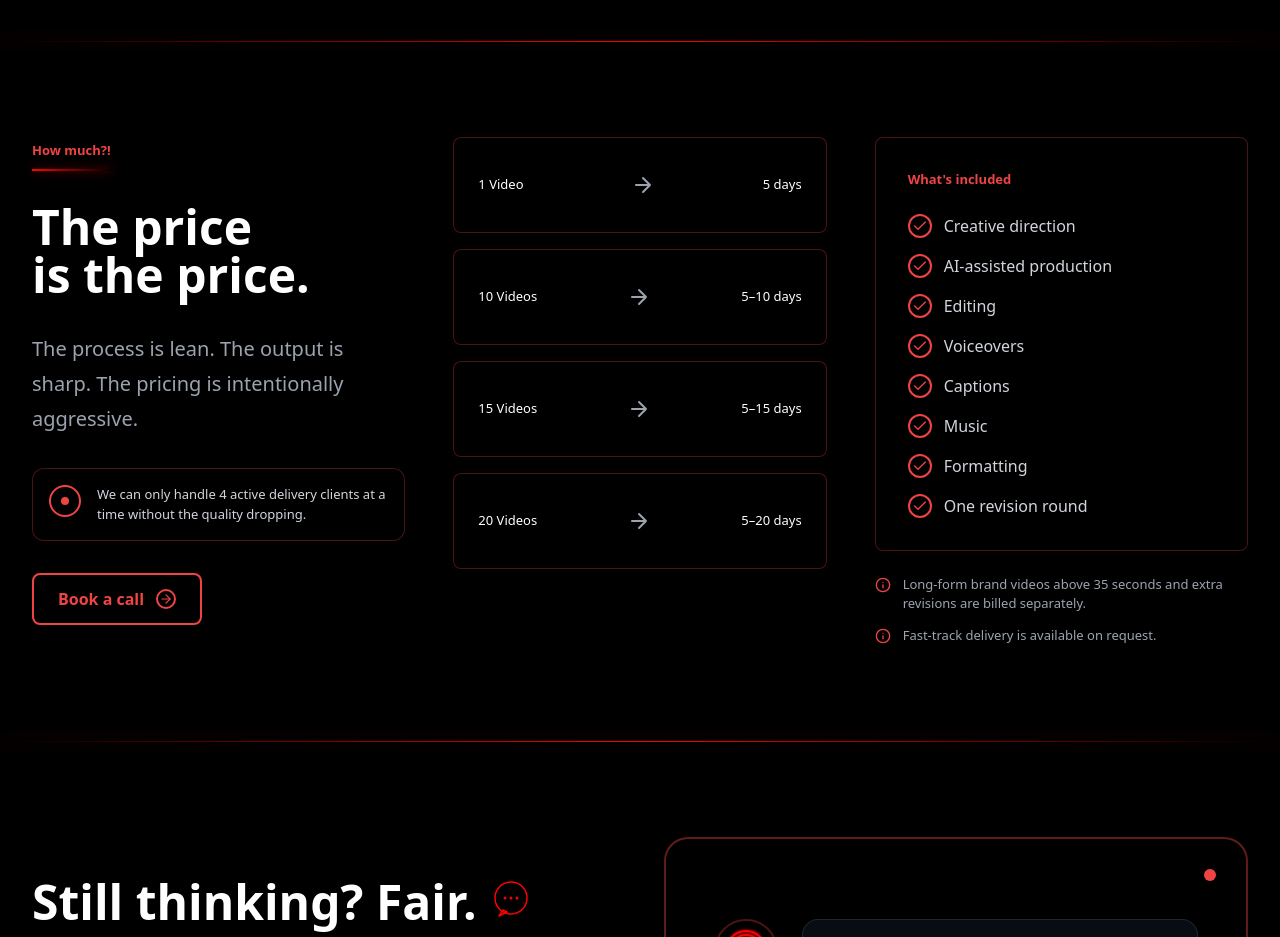
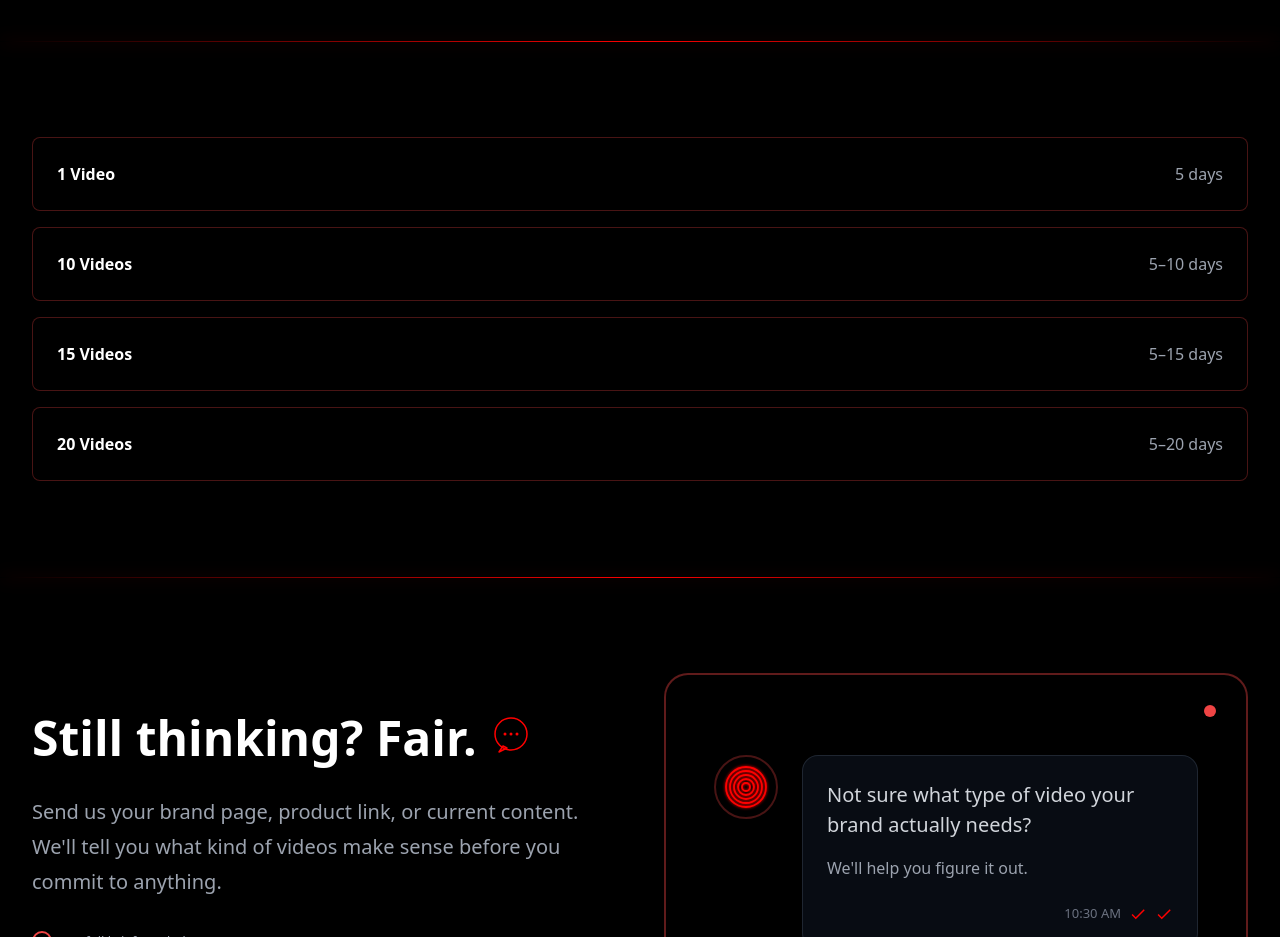
Before and after one commit to Ag-Mitali/spiral-up, a Next.js app: page / in a window 1280 px wide. Shown: the part 3920-4857 px from the top of the page. Built offline with nearby package versions, Linux system fonts and the light colour scheme.

Commit message:
Simplify PricingDuplicate to bare minimum - debug Vercel build

```diff
--- a/components/sections/PricingDuplicate.tsx
+++ b/components/sections/PricingDuplicate.tsx
@@ -5,47 +5,14 @@ import { Check, Info, ArrowRight } from 'lucide-react'
 
 export default function PricingDuplicate() {
   const pricingTiers = [
-    {
-      videos: '1 Video',
-      price: '7,500',
-      duration: '5 days',
-    },
-    {
-      videos: '10 Videos',
-      price: '60,000',
-      duration: '5–10 days',
-    },
-    {
-      videos: '15 Videos',
-      price: '82,500',
-      duration: '5–15 days',
-    },
-    {
-      videos: '20 Videos',
-      price: '1,00,000',
-      duration: '5–20 days',
-    },
-  ]
-
-  const features = [
-    'Creative direction',
-    'AI-assisted production',
-    'Editing',
-    'Voiceovers',
-    'Captions',
-    'Music',
-    'Formatting',
-    'One revision round',
-  ]
-
-  const notes = [
-    'Long-form brand videos above 35 seconds and extra revisions are billed separately.',
-    'Fast-track delivery is available on request.',
+    { videos: '1 Video', duration: '5 days' },
+    { videos: '10 Videos', duration: '5–10 days' },
+    { videos: '15 Videos', duration: '5–15 days' },
+    { videos: '20 Videos', duration: '5–20 days' },
   ]
 
   return (
     <section className="py-24 bg-black relative">
-      {/* Top border line */}
       <div
         className="absolute top-0 left-0 right-0 h-px"
         style={{
@@ -55,143 +22,13 @@ export default function PricingDuplicate() {
       />
 
       <div className="max-w-7xl mx-auto px-4 sm:px-6 lg:px-8">
-        <div className="grid lg:grid-cols-3 gap-8 lg:gap-12">
-          {/* Left Column */}
-          <motion.div
-            initial={{ opacity: 0, x: -50 }}
-            whileInView={{ opacity: 1, x: 0 }}
-            viewport={{ once: true }}
-            transition={{ duration: 0.6 }}
-            className="space-y-8"
-          >
-            {/* Section Label */}
-            <div>
-              <span className="text-red-500 font-semibold text-sm">How much?!</span>
-              <div
-                className="h-0.5 w-20 mt-2"
-                style={{
-                  background: 'linear-gradient(90deg, #ff0000 0%, transparent 100%)',
-                  boxShadow: '0 0 8px rgba(255, 0, 0, 0.6)',
-                }}
-              />
+        <div className="space-y-4">
+          {pricingTiers.map((tier, index) => (
+            <div key={index} className="bg-black border border-red-500/30 rounded-lg p-6 flex justify-between items-center">
+              <p className="text-white font-semibold">{tier.videos}</p>
+              <p className="text-gray-400">{tier.duration}</p>
             </div>
-
-            {/* Main Heading - Updated */}
-            <h2 className="text-4xl md:text-5xl font-bold text-white leading-tight">
-              The price<br />is the price.
-            </h2>
-
-            {/* Description */}
-            <p className="text-gray-400 text-lg leading-relaxed">
-              The process is lean. The output is sharp. The pricing is intentionally aggressive.
-            </p>
-
-            {/* Note */}
-            <motion.div
-              initial={{ opacity: 0 }}
-              whileInView={{ opacity: 1 }}
-              viewport={{ once: true }}
-              transition={{ delay: 0.2, duration: 0.6 }}
-              className="flex gap-4 bg-black border border-red-500/30 rounded-xl p-4"
-            >
-              <div className="w-8 h-8 rounded-full border-2 border-red-500 flex-shrink-0 flex items-center justify-center">
-                <div className="w-2 h-2 bg-red-500 rounded-full" />
-              </div>
-              <p className="text-sm text-gray-300">
-                We can only handle 4 active delivery clients at a time without the quality dropping.
-              </p>
-            </motion.div>
-
-            {/* CTA Button */}
-            <motion.button
-              whileHover={{ scale: 1.05 }}
-              whileTap={{ scale: 0.95 }}
-              className="px-6 py-3 border-2 border-red-500 text-red-500 rounded-lg font-semibold hover:bg-red-500/10 transition-colors flex items-center justify-center gap-3 group w-fit"
-            >
-              Book a call
-              <div className="w-5 h-5 rounded-full border-2 border-red-500 flex items-center justify-center group-hover:translate-x-1 transition-transform">
-                <ArrowRight size={14} />
-              </div>
-            </motion.button>
-          </motion.div>
-
-          {/* Middle Column - Pricing Tiers */}
-          <motion.div
-            initial={{ opacity: 0, y: 30 }}
-            whileInView={{ opacity: 1, y: 0 }}
-            viewport={{ once: true }}
-            transition={{ delay: 0.2, duration: 0.6 }}
-            className="space-y-4"
-          >
-            {pricingTiers.map((tier, index) => (
-              <motion.div
-                key={index}
-                initial={{ opacity: 0, y: 20 }}
-                whileInView={{ opacity: 1, y: 0 }}
-                viewport={{ once: true }}
-                transition={{ delay: 0.3 + index * 0.1, duration: 0.5 }}
-                className="bg-black border border-red-500/30 rounded-lg p-4 sm:p-6 hover:border-red-500/60 transition-all duration-300 mx-2 sm:mx-0 min-h-24 flex items-center"
-              >
-                <div className="flex items-center justify-between gap-4 w-full">
-                  <p className="text-white text-sm whitespace-nowrap flex-shrink-0">{tier.videos}</p>
-                  <div className="flex-grow flex items-center justify-center">
-                    <svg width="24" height="24" viewBox="0 0 24 24" fill="none" xmlns="http://www.w3.org/2000/svg" className="flex-shrink-0">
-                      <path d="M5 12H19M19 12L12 5M19 12L12 19" stroke="#9CA3AF" strokeWidth="2" strokeLinecap="round" strokeLinejoin="round"/>
-                    </svg>
-                  </div>
-                  <p className="text-white text-sm whitespace-nowrap flex-shrink-0">{tier.duration}</p>
-                </div>
-              </motion.div>
-            ))}
-          </motion.div>
-
-          {/* Right Column - What's Included */}
-          <motion.div
-            initial={{ opacity: 0, x: 50 }}
-            whileInView={{ opacity: 1, x: 0 }}
-            viewport={{ once: true }}
-            transition={{ delay: 0.3, duration: 0.6 }}
-            className="space-y-6"
-          >
-            {/* Features */}
-            <div className="bg-black border border-red-500/30 rounded-lg p-6 sm:p-8 mx-2 sm:mx-0">
-              <h3 className="text-red-500 font-semibold text-sm mb-6">What's included</h3>
-              <ul className="space-y-4">
-                {features.map((feature, index) => (
-                  <motion.li
-                    key={index}
-                    initial={{ opacity: 0, x: 20 }}
-                    whileInView={{ opacity: 1, x: 0 }}
-                    viewport={{ once: true }}
-                    transition={{ delay: 0.4 + index * 0.05, duration: 0.5 }}
-                    className="flex items-center gap-3"
-                  >
-                    <div className="w-6 h-6 rounded-full border-2 border-red-500 flex items-center justify-center flex-shrink-0">
-                      <Check size={16} className="text-red-500" />
-                    </div>
-                    <span className="text-gray-300">{feature}</span>
-                  </motion.li>
-                ))}
-              </ul>
-            </div>
-
-            {/* Notes */}
-            <div className="space-y-3">
-              {notes.map((note, index) => (
-                <motion.div
-                  key={index}
-                  initial={{ opacity: 0, x: 20 }}
-                  whileInView={{ opacity: 1, x: 0 }}
-                  viewport={{ once: true }}
-                  transition={{ delay: 0.5 + index * 0.1, duration: 0.5 }}
-                  className="flex gap-3 text-gray-400 text-sm"
-                >
-                  <Info size={16} className="text-red-500 flex-shrink-0 mt-0.5" />
-                  <span>{note}</span>
-                </motion.div>
-              ))}
-            </div>
-          </motion.div>
+          ))}
         </div>
       </div>
     </section>
```
Also changed, not shown: 1 other file (tests, documents, lock files or other folders).
